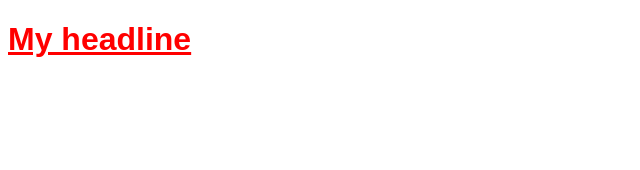
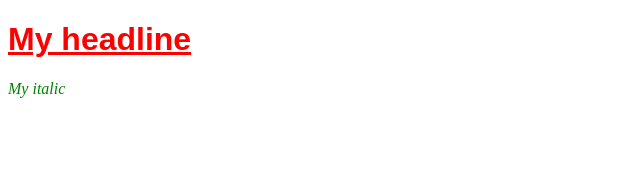
Before and after one commit to LouisPetrik/styled-components-clone, a React (Create React App) app: page / in a window 1280 px wide. Shown: the top 170 px of the page, without its empty margins (0-640 px from the left). Built offline with nearby package versions, Linux system fonts and the light colour scheme.

Commit message:
cleaned up

```diff
--- a/src/App.js
+++ b/src/App.js
@@ -9,19 +9,10 @@ const Headline = styled.h1`
 `
 
 
-//console.log(proxy.h1`some css`) // from the handler
-//testing.h1``
-
-// es muss vom type function sein, damit es im
-// DOM von react gerendert werden kann.
-
-
-// bug detected: css-attribute must be same depth in line as const-declaration
-
 function App() {
 
   const ItalicText = styled.i`
-    color: white;
+    color: green;
   `
   return (
     <div>
@@ -35,7 +26,4 @@ function App() {
   )
 }
 
-// todos:
-// für jedes aufgerufene object automatisch eines erstellen ?
-
 export default App;
```
Also changed, not shown: 1 other file (tests, documents, lock files or other folders).
